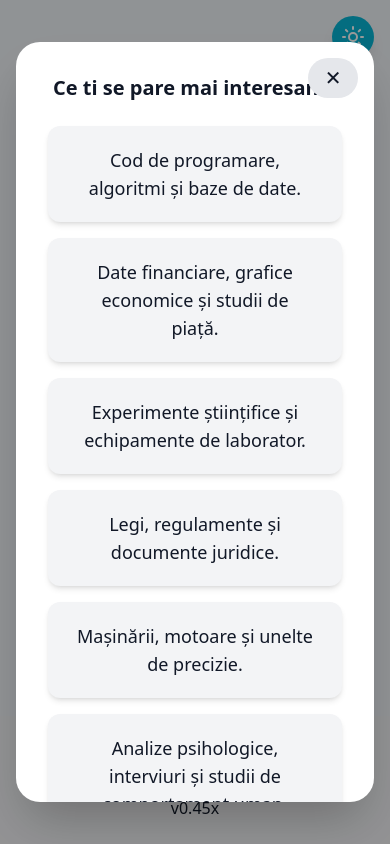
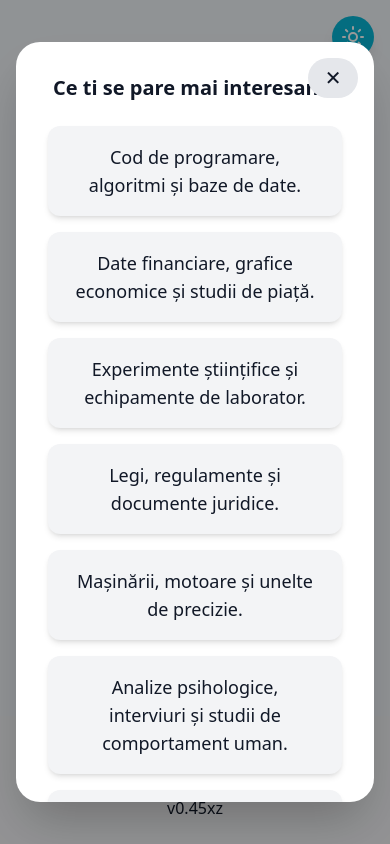
Before and after one commit to Keyrif/ce-urmeaza, a React (Vite) app: page / in a window 390 px wide. Both pictures are taken after a click on the button "DESCOPERĂ FACULTATEA PERFECTĂ". Built offline with nearby package versions, Linux system fonts and the light colour scheme.

Commit message:
hover mobile issue

```diff
--- a/src/components/Footer.jsx
+++ b/src/components/Footer.jsx
@@ -11,7 +11,7 @@ function Footer({ darkMode }) {
       <a className="text-sm opacity-80" href="https://github.com/keyrif/ce-urmeaza">
         Pagina Proiect Github
       </a>
-      <p>v0.45x</p>
+      <p>v0.45xz</p>
     </footer>
   );
 }
--- a/src/components/Quiz.jsx
+++ b/src/components/Quiz.jsx
@@ -151,8 +151,8 @@ function Quiz ({
                         key={`${currentQuestionIndex}-${index}`}
                         className={`px-6 py-4 rounded-xl shadow-md font-medium text-lg duration-300 text-center focus:outline-none ${
                           darkMode
-                            ? "bg-slate-800 border-4 border-transparent hover:border-cyan-700 hover:-translate-y-1 hover:shadow-xl hover:shadow-cyan-700/50 text-white"
-                            : "bg-gray-100 border-4 border-transparent hover:border-cyan-300 hover:-translate-y-1 hover:shadow-xl hover:shadow-cyan-300/50 text-gray-900"
+                            ? "bg-slate-800 border-transparent hover:border-2 active:border-4 hover:border-cyan-700 active:border-cyan-700 hover:-translate-y-1 hover:shadow-xl hover:shadow-cyan-700/50 text-white"
+                            : "bg-gray-100 border-transparent hover:border-2 active:border-4 hover:border-cyan-400 active:border-cyan-400 hover:-translate-y-1 hover:shadow-xl hover:shadow-cyan-400/30 text-gray-900"
                         }`}
                       >
                         {option.text}
```
